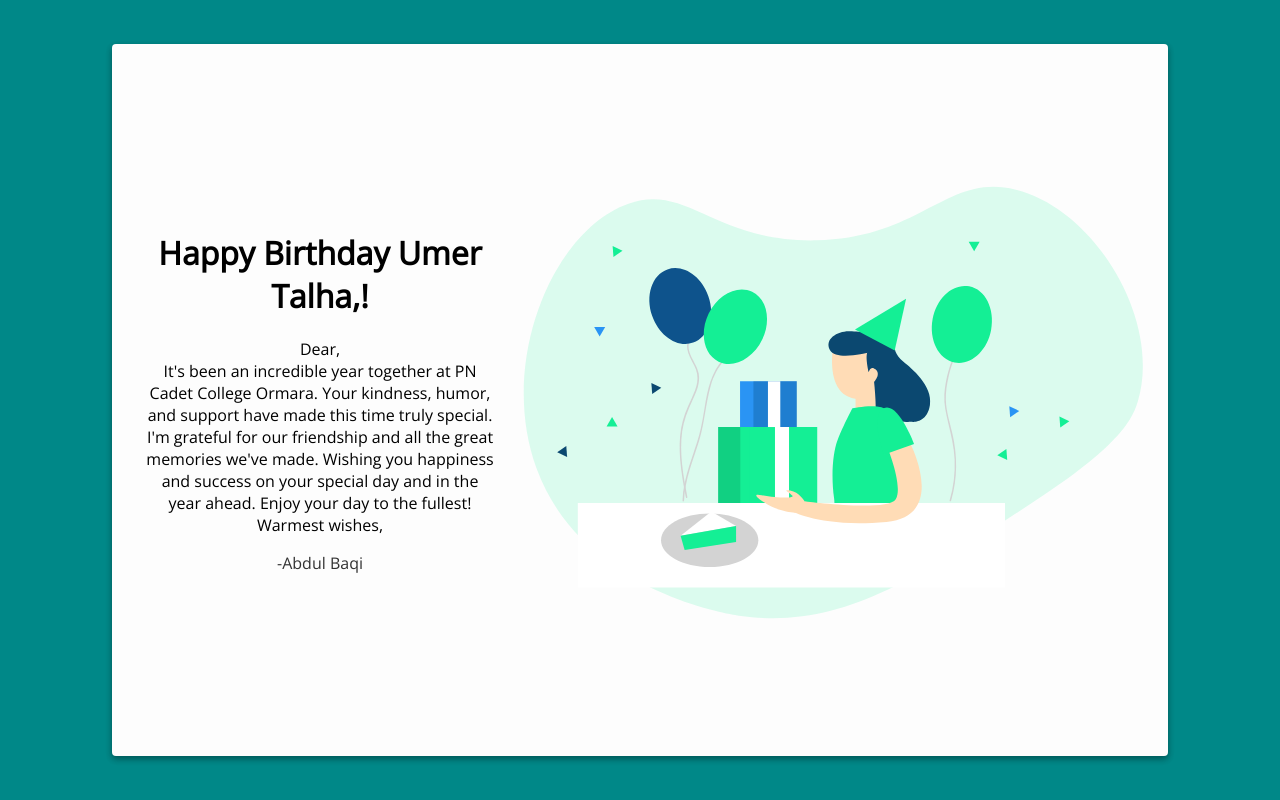
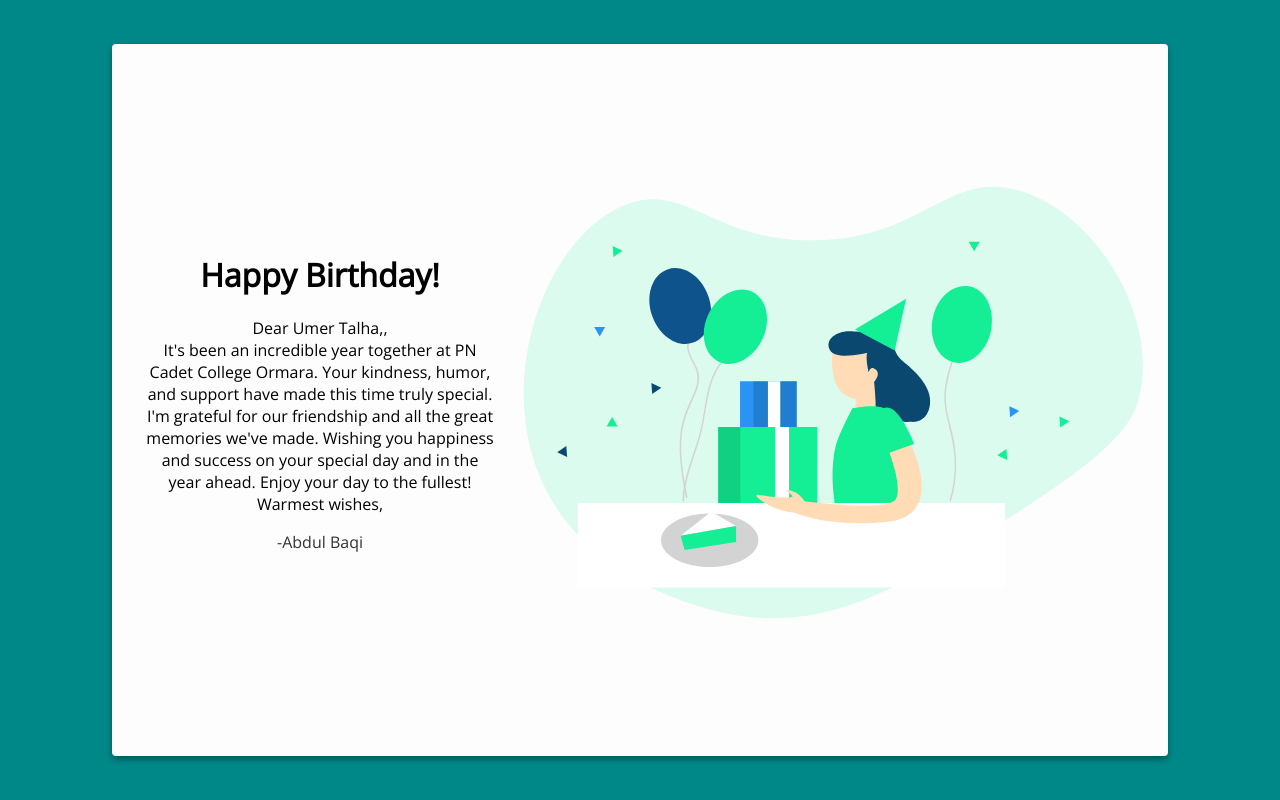
Before and after one commit to habibhassansehani/birthday-card, a plain HTML site: page index.html in a window 1280 px wide. Drawn offline with nearby package versions, Linux system fonts and the light colour scheme.

Commit message:
Update index.html
d

```diff
--- a/index.html
+++ b/index.html
@@ -12,16 +12,18 @@
   <div class="card">
     <img src="./birthday.svg" alt="birthday" class="birthday">
     <div class="text">
-      <h1>Happy Birthday Umer Talha,!</h1>
-      <p>Dear,<br>
+      <h1>Happy Birthday!</h1>
+
+      <p>Dear Umer Talha,,<br>
 It's been an incredible year together at PN Cadet College Ormara. Your kindness, humor, and support have made this time truly special. I'm grateful for our friendship and all the great memories we've made.
 
 Wishing you happiness and success on your special day and in the year ahead. Enjoy your day to the fullest!
 <br>
-Warmest wishes,
+Warmest wishes,<br>
+         <p class="muted">-Abdul Baqi</p>
 </p>
 
-      <p class="muted">-Abdul Baqi</p>
+
     </div>
     <div class="space"></div>
   </div>
```
